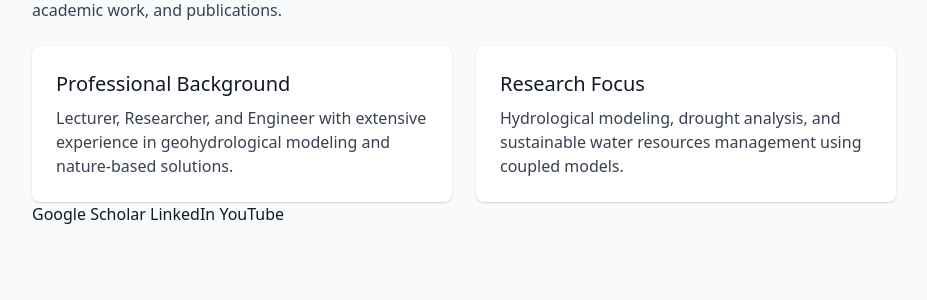
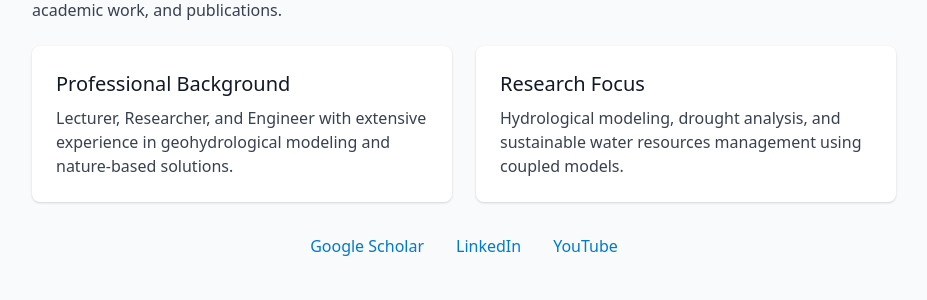
Before and after one commit to estifanosYimer/estifanos-website, a Flask app: page / in a window 1280 px wide. Shown: the part 270-570 px from the top of the page, without its empty margins (176-1103 px from the left). Run offline with Flask 3, Linux system fonts and the light colour scheme.

Commit message:
Update index.html

```diff
--- a/templates/index.html
+++ b/templates/index.html
@@ -7,6 +7,25 @@
   <meta name="viewport" content="width=device-width, initial-scale=1.0" />
   <title>Estifanos Addisu Yimer</title>
   <link href="https://cdn.jsdelivr.net/npm/tailwindcss@2.2.19/dist/tailwind.min.css" rel="stylesheet">
+  <style>
+  .social-links {
+   display: flex;
+   justify-content: center;
+   margin-top: 2rem;
+  }
+
+
+  .social-links a {
+   margin: 0 1rem;
+   color: #007acc;
+   text-decoration: none;
+  }
+
+
+  .social-links a:hover {
+   text-decoration: underline;
+  }
+  </style>
  </head>
 
 
```
